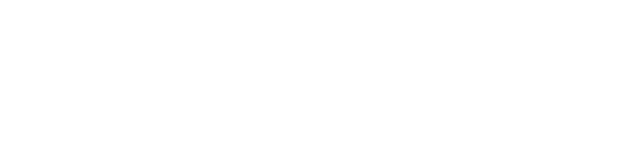
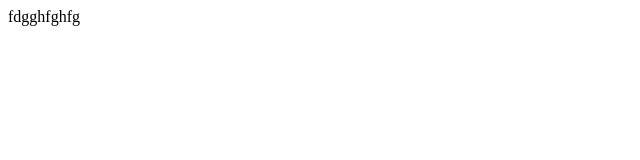
Before and after one commit to ujwal938/demo1, a plain HTML site: page index.html in a window 1280 px wide. Shown: the whole page, without its empty margins (0-640 px from the left). Drawn offline with Linux system fonts and the light colour scheme.

Commit message:
Update index.html

```diff
--- a/index.html
+++ b/index.html
@@ -6,6 +6,6 @@
     <title>Document</title>
 </head>
 <body>
-
+    fdgghfghfg
 </body>
 </html>
```
